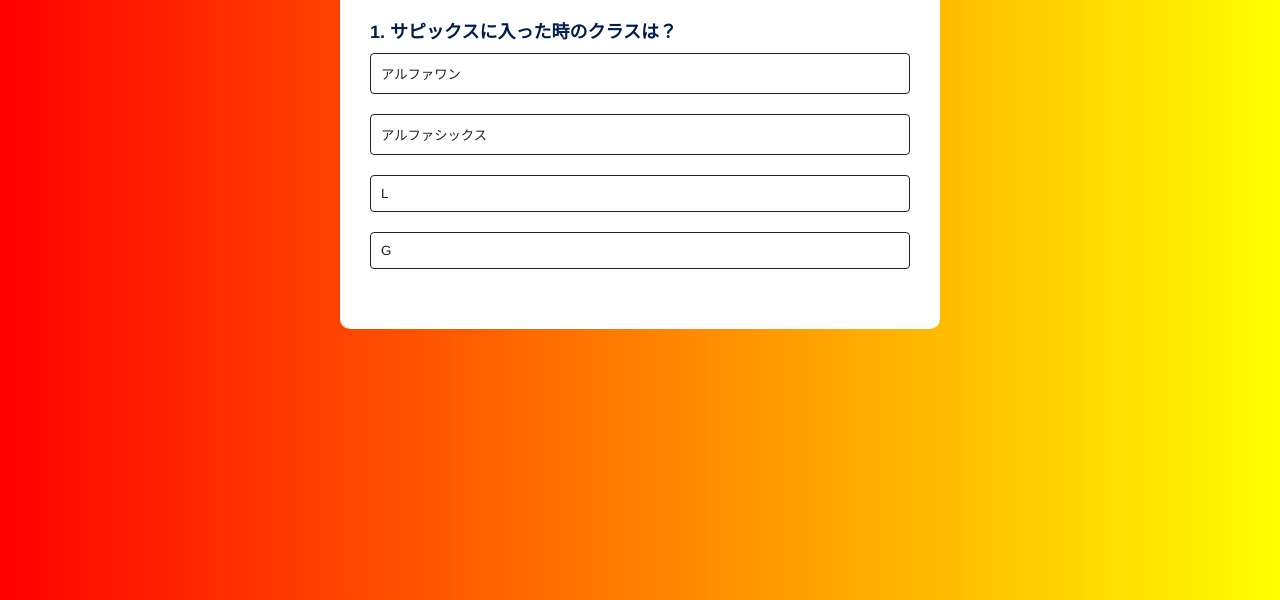
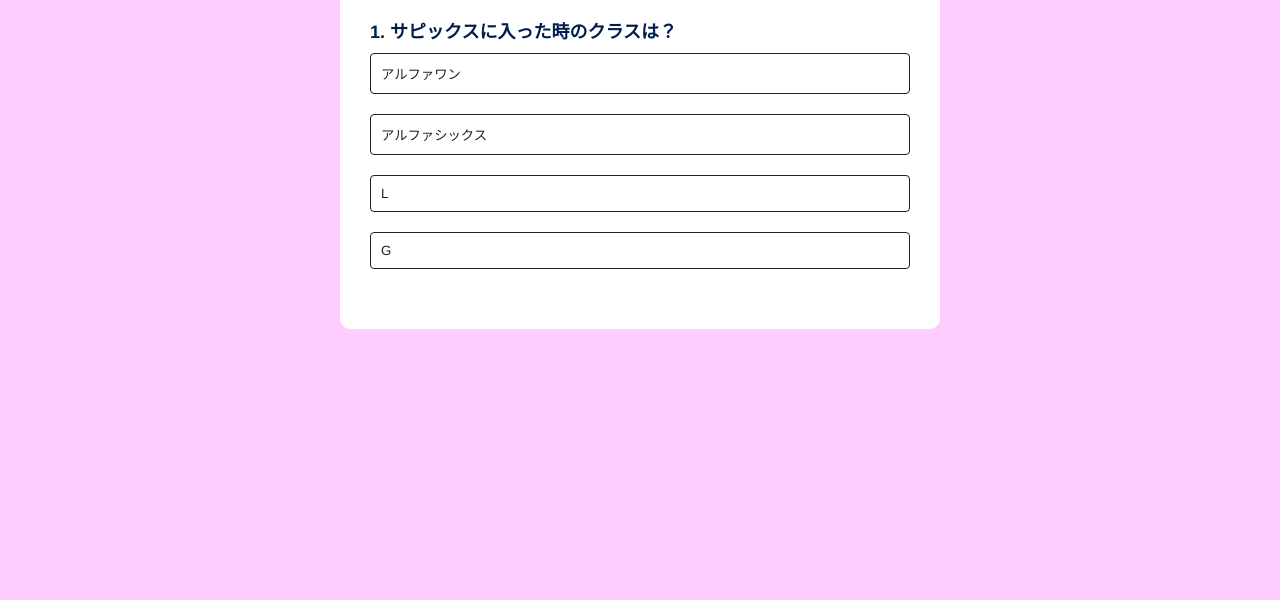
Before and after one commit to TaigaMinato/MinatoQuiz, a plain HTML site: page index.html in a window 1280 px wide. Shown: the part 200-800 px from the top of the page. Drawn offline with Linux system fonts and the light colour scheme.

Commit message:
Update style.css

```diff
--- a/style.css
+++ b/style.css
@@ -5,7 +5,7 @@
     box-sizing: border-box;
 }
 body{
-    background:linear-gradient(90deg, red,yellow ) ;
+    background:linear-gradient(90deg, #FFCCFF,#FFCCFF ) ;
 }
 .app{
     background: #fff;
```
